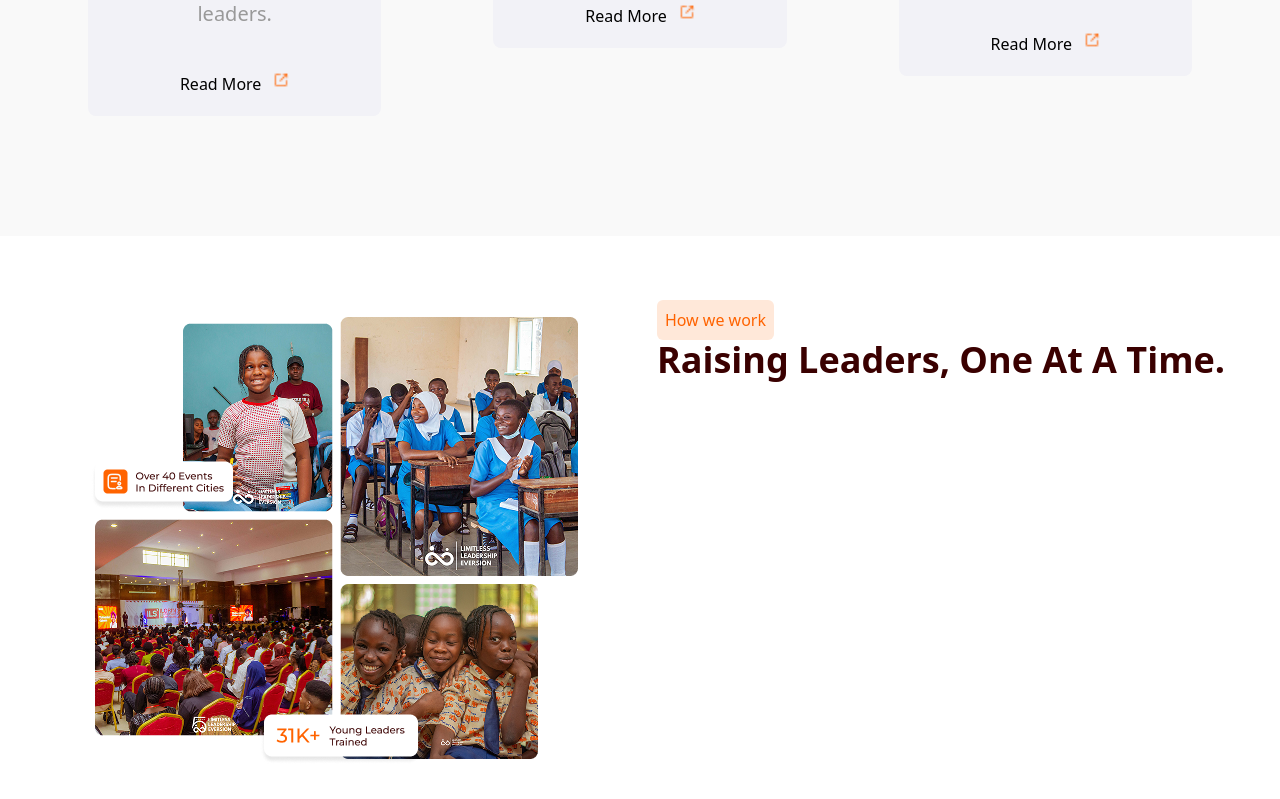
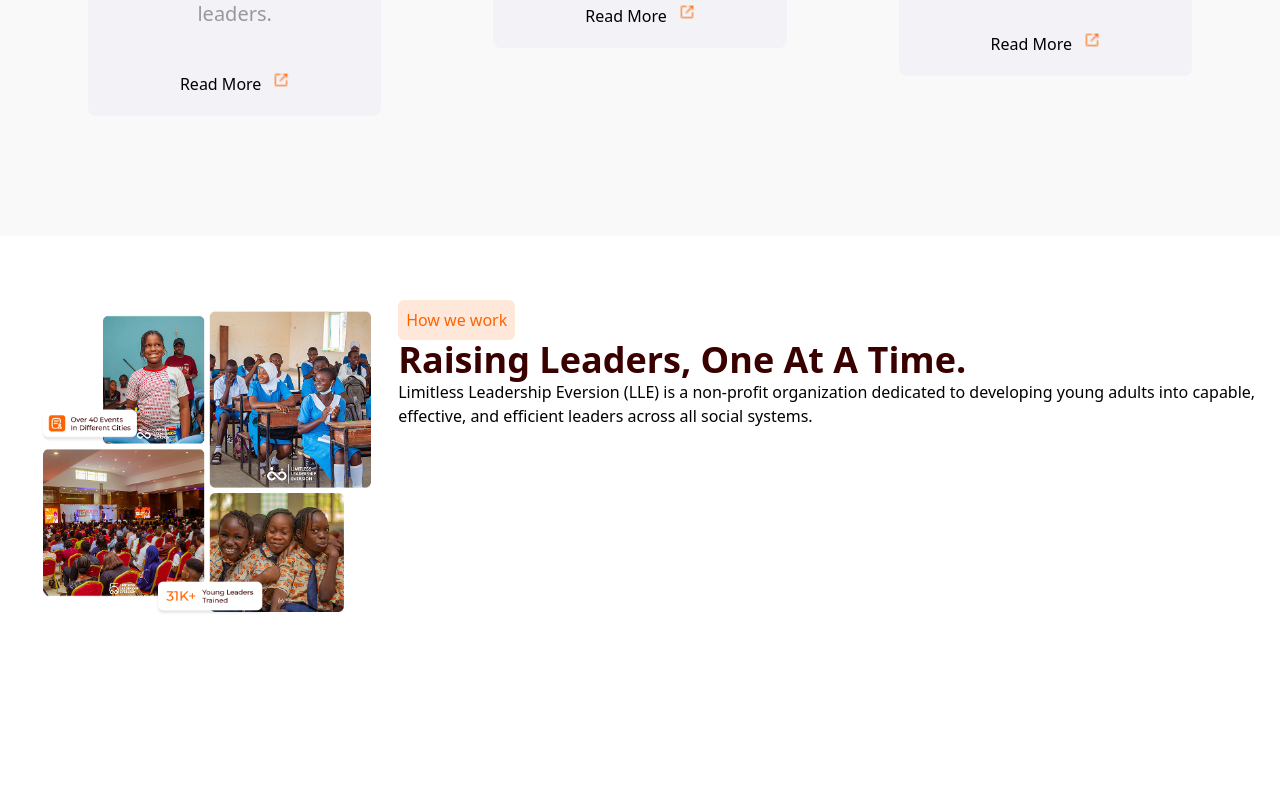
Before and after one commit to Developerfiyin/LLE-website, a React (Vite) app: page / in a window 1280 px wide. Shown: the part 2794-3593 px from the top of the page. After the commit the page ends 3474 px from the top, so only its background shows below. Built offline with nearby package versions, Linux system fonts and the light colour scheme.

Commit message:
updated h2

```diff
--- a/src/Components/about.jsx
+++ b/src/Components/about.jsx
@@ -12,7 +12,7 @@ const about = () => {
         <div className='flex flex-col'>
        <p className='bg-[#ffe8d9] text-[#ff6300] rounded-md mx-auto p-2 ml-0'>How we work</p>
            <h2 className='text-[#3a0000] font-semibold text-4xl '>Raising Leaders, One At A Time. </h2>
-
+         <p>Limitless Leadership Eversion (LLE) is  a non-profit organization dedicated  to developing young adults into  capable, effective, and efficient  leaders across all social systems.</p>
 
       </div>
           </div>
```
